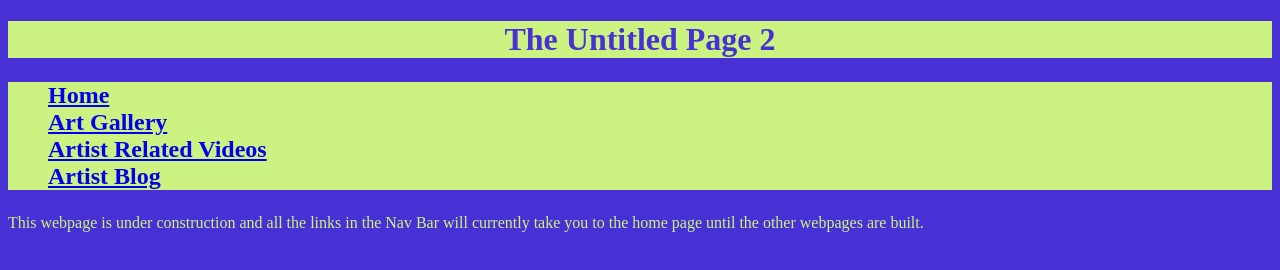
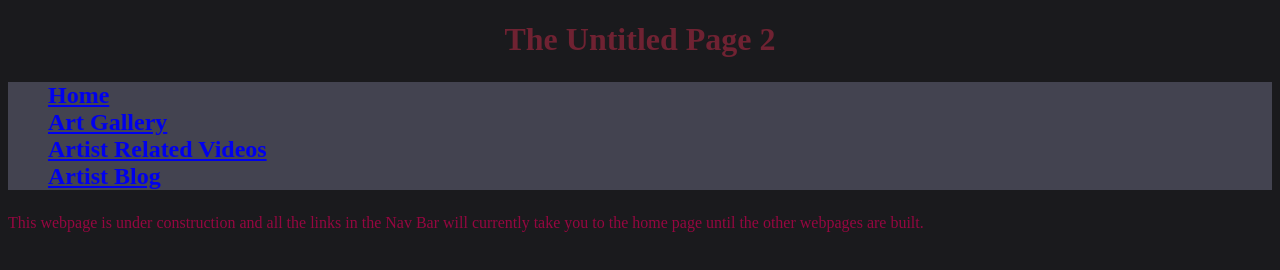
Before and after one commit to DamianCortex/Front-End-and-GUI-Development, a plain HTML site: page CSS Styles/Example 2/index.html in a window 1280 px wide. Drawn offline with Linux system fonts and the light colour scheme.

Commit message:
Updated Styles.css
Just messed around with more color schemes in Example 2 webpage.

```diff
--- a/CSS Styles/Example 2/styles.css
+++ b/CSS Styles/Example 2/styles.css
@@ -1,18 +1,18 @@
 h1 {
-    background-color: #CCF381;
+    background-color: #1a1a1d;
     text-align: center;
-    color: #4831D4;
+    color: #6f2232;
 }
 
 body {
-    background-color: #4831D4;
-    color: #CCF381;
+    background-color: #1a1a1d;
+    color: #950740;
 
 }
 
 .nav-section {
-    background-color: #CCF381;
-    color: #4831D4;
+    background-color: #434350;
+    color: #c3073f;
     font-weight: bold;
     font-size: x-large;
     text-decoration: none;
@@ -20,7 +20,7 @@ body {
 }
 
 a:visited {
-    color: #4831D4;
+    color: #282828;
 }
 
 .nav-list {
```
